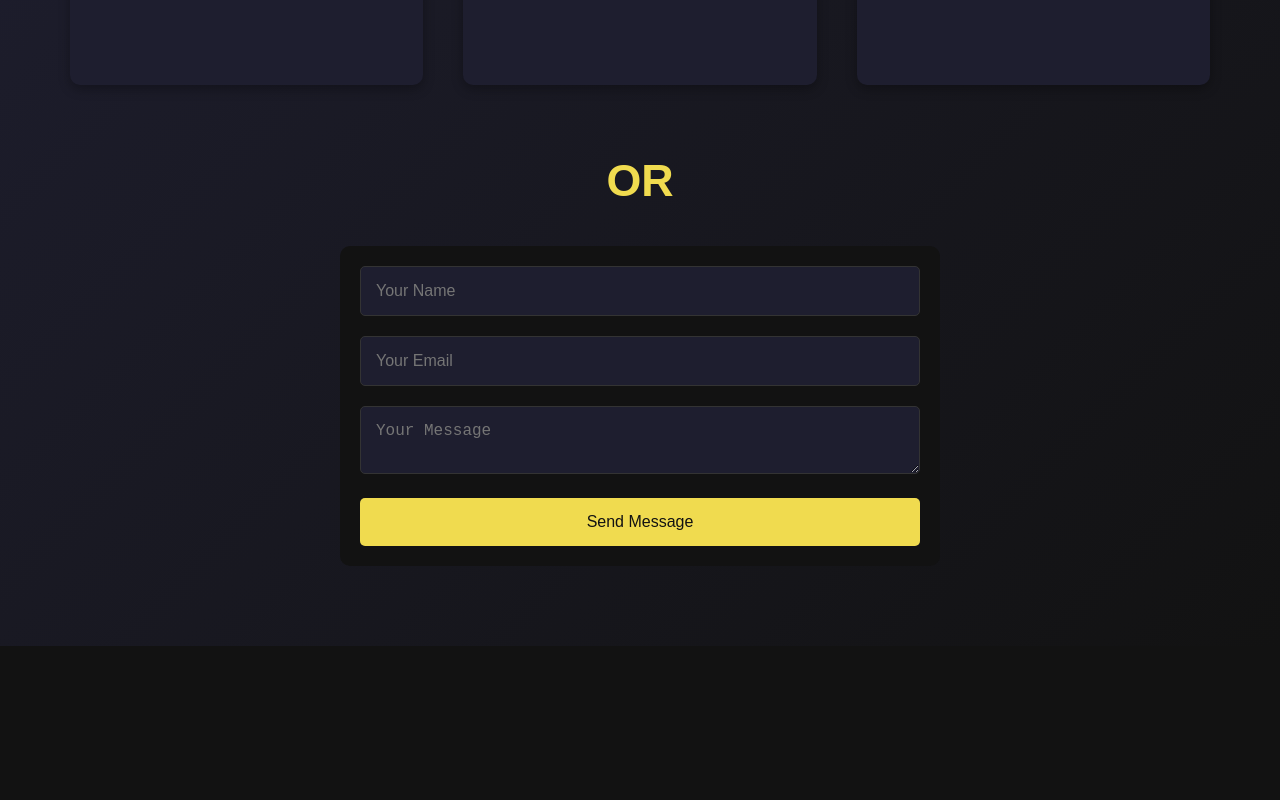
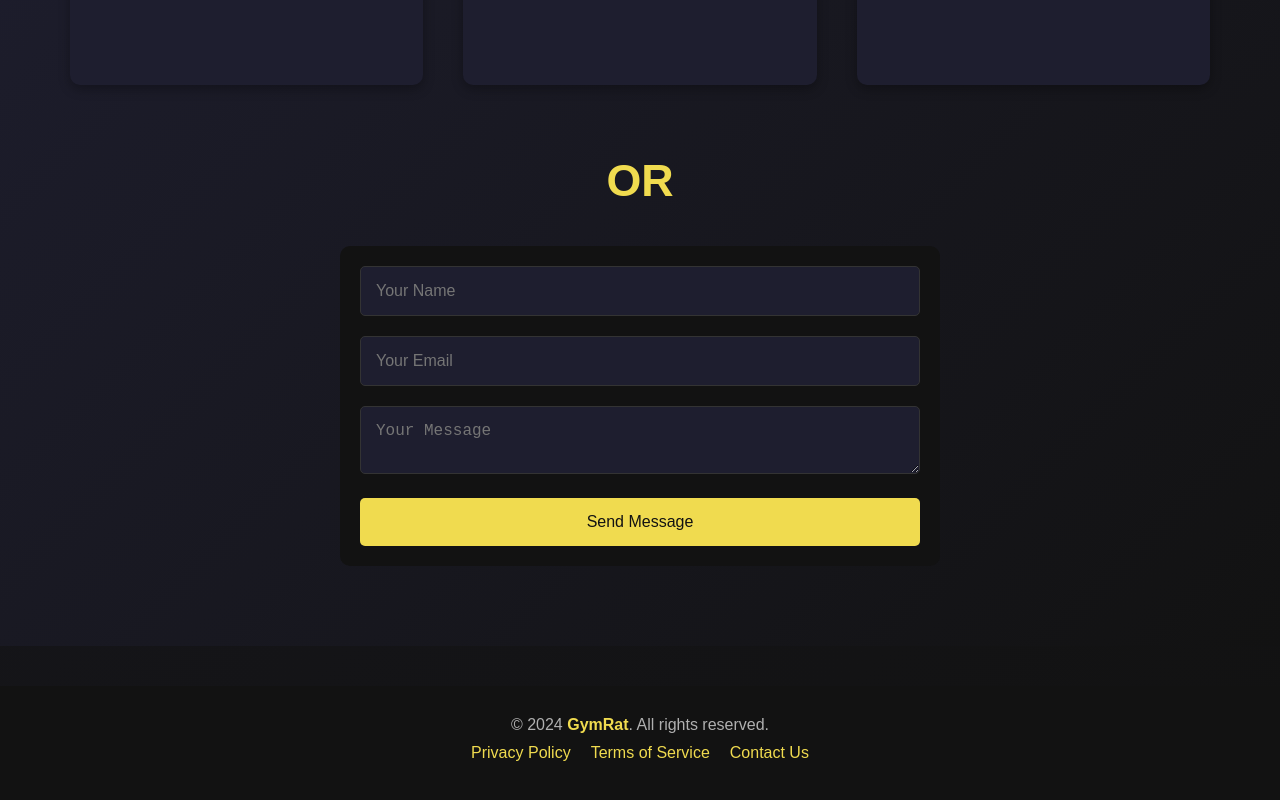
Before and after one commit to RickyMambu/GymRat, a React (Create React App) app: page /App in a window 1280 px wide. Shown: the part 4465-5265 px from the top of the page. Before the commit the page ends 5151 px from the top, so only its background shows below. Built offline with nearby package versions, Linux system fonts and the light colour scheme.

Commit message:
add email & footer

```diff
--- a/src/App.js
+++ b/src/App.js
@@ -6,6 +6,7 @@
 import Exercise from "./components/Exercise";
 import About from "./components/About";
 import Contact from "./components/Contact";
+import Footer from "./components/Footer";
 
 const App = () => {
   return (
@@ -16,6 +17,7 @@
       <Exercise />
       <About />
       <Contact />
+      <Footer />
 
       <section></section>
     </div>
--- a/src/assets/css/index.css
+++ b/src/assets/css/index.css
@@ -724,3 +724,51 @@
   padding: 0 20px;
   position: relative;
 }
+/* Footer Styling */
+.footer {
+  background: #121212; /* Warna gelap */
+  padding: 20px 0;
+  color: #ffffff; /* Teks warna putih */
+  text-align: center;
+}
+
+.footer-content {
+  max-width: 1200px;
+  margin: 0 auto;
+  padding: 0 20px;
+}
+
+.footer p {
+  margin: 10px 0;
+  font-size: 1rem;
+  color: #b0b0b0; /* Warna abu-abu untuk teks default */
+}
+
+.footer p span.gymrat {
+  color: #f0db4f; /* Warna kuning hanya untuk GymRat */
+  font-weight: bold; /* Opsional, membuat teks lebih tebal */
+}
+
+.footer-links {
+  list-style: none;
+  padding: 0;
+  margin: 10px 0;
+  display: flex;
+  justify-content: center; /* Pusatkan tautan */
+  gap: 20px; /* Jarak antar tautan */
+}
+
+.footer-links li {
+  display: inline;
+}
+
+.footer-links a {
+  text-decoration: none;
+  color: #f0db4f; /* Warna kuning untuk tautan */
+  font-size: 1rem;
+  transition: color 0.3s ease; /* Transisi saat hover */
+}
+
+.footer-links a:hover {
+  color: #ff4b5c; /* Warna merah muda saat hover */
+}
--- /dev/null
+++ b/src/components/Footer/index.js
@@ -0,0 +1,27 @@
+import React from "react";
+
+const Footer = () => (
+  <footer className="footer">
+    <div className="container">
+      <div className="footer-content">
+        <p>
+          &copy; 2024 <span className="gymrat">GymRat</span>. All rights
+          reserved.
+        </p>
+        <ul className="footer-links">
+          <li>
+            <a href="#">Privacy Policy</a>
+          </li>
+          <li>
+            <a href="#">Terms of Service</a>
+          </li>
+          <li>
+            <a href="#">Contact Us</a>
+          </li>
+        </ul>
+      </div>
+    </div>
+  </footer>
+);
+
+export default Footer;
```
